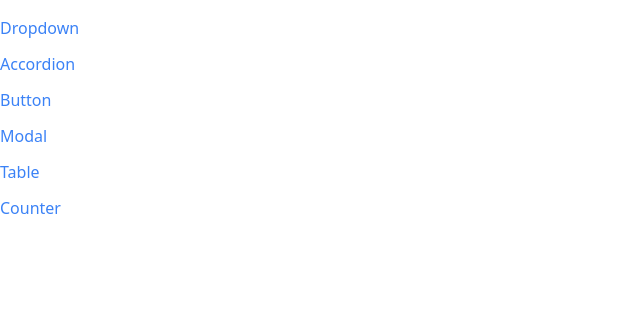
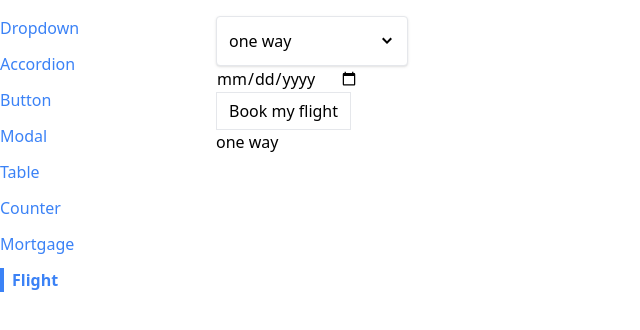
Before and after one commit to JMD1986/comps, a React (Create React App) app: page /flight in a window 1280 px wide. Shown: the top 330 px of the page, without its empty margins (0-640 px from the left). Built offline with nearby package versions, Linux system fonts and the light colour scheme.

Commit message:
built out flight selector

```diff
--- a/src/App.js
+++ b/src/App.js
@@ -8,6 +8,8 @@ import DropDownPage from "./pages/DropDownPage";
 import ModalPage from "./pages/ModalPage";
 import TablePage from "./pages/TablePage";
 import CounterPage from "./pages/CounterPage";
+import Mortgage from "./components/Mortgage";
+import FlightPage from "./pages/FlightPage";
 
 function App() {
   return (
@@ -29,8 +31,14 @@ function App() {
         <Route path="/table">
           <TablePage />
         </Route>
+        <Route path="/mortgage">
+          <Mortgage />
+        </Route>
         <Route path="/counter">
           <CounterPage initialCount={10} />
+        </Route>
+        <Route path="/flight">
+          <FlightPage />
         </Route>
       </div>
     </div>
--- /dev/null
+++ b/src/components/Mortgage.js
@@ -0,0 +1,78 @@
+import { useState } from "react";
+
+export default function Mortgage() {
+  const [setMonthlyPayment, monthlyPayment] = useState(0);
+  const [setTotalInterest, totalInterest] = useState(0);
+  const [setTotalPayment, totalPayment] = useState();
+  const [setLoanAmount, loanAmount] = useState();
+  const [setInterest, interest] = useState();
+  const [setTerm, term] = useState(0);
+
+  let numberOfPayments = term * 12;
+  let interestRate = totalInterest / 12;
+
+  const calculateMonthlyPayment = () => {
+    let payment =
+      loanAmount(interestRate(1 + interestRate) ** numberOfPayments) /
+      ((1 + interestRate) ** numberOfPayments - 1);
+    return payment;
+  };
+  const calculateTotalPayment = () => {
+    return calculateMonthlyPayment * numberOfPayments;
+  };
+  const calculateTotalInterest = () => {};
+  const MonthlyPayment = () => {};
+
+  const TotalPayment = () => {};
+  const TotalInterest = () => {};
+  const handleLoan = (event) => {
+    event.preventDefault();
+    setLoanAmount(event.target.value);
+  };
+  const handleInterest = (event) => {
+    event.preventDefault();
+    setInterest(event.target.value);
+  };
+  const handleTerm = (event) => {
+    event.preventDefault();
+    setTerm(event.target.value);
+  };
+
+  return (
+    <div>
+      <form>
+        <div>
+          <label>Loan Amount</label>
+
+          <input
+            className="p-1 m-3 bg-gray-50 border border-gray-300"
+            type="number"
+            onChange={handleLoan}
+          />
+        </div>
+
+        <div>
+          <label>Interest Rate</label>
+
+          <input
+            className="p-1 m-3 bg-gray-50 border border-gray-300"
+            type="number"
+            onChange={handleInterest}
+          />
+        </div>
+        <div>
+          <label>Loan Term</label>
+
+          <input
+            className="p-1 m-3 bg-gray-50 border border-gray-300"
+            type="number"
+            onChange={handleTerm}
+          />
+        </div>
+      </form>
+      <MonthlyPayment />
+      <TotalPayment />
+      <TotalInterest />
+    </div>
+  );
+}
--- a/src/components/Sidebar.js
+++ b/src/components/Sidebar.js
@@ -8,6 +8,8 @@ function Sidebar() {
     { label: "Modal", path: "/modal" },
     { label: "Table", path: "/table" },
     { label: "Counter", path: "/counter" },
+    { label: "Mortgage", path: "/mortgage" },
+    { label: "Flight", path: "/flight" },
   ];
   const renderedLinks = links.map((link) => {
     return (
--- /dev/null
+++ b/src/pages/FlightPage.js
@@ -0,0 +1,108 @@
+// Requirements
+// The user can choose from two flight options: "One-way flight" and "Return flight".
+// Input date fields
+// The date input fields represent the departure date and return dates.
+// The return date input is displayed if the "Return flight" option is chosen, hidden otherwise.
+// Form validation should be done upon submission for invalid fields:
+// Dates are in the past.
+// Return date is before the departure date.
+// Upon successful submission, a message is displayed informing the user of the selection:
+// One-way flight: "You have booked a one-way flight on YYYY-MM-DD"
+// Return-flight "You have booked a return flight, departing on YYYY-MM-DD and returning on YYYY-MM-DD"
+
+import { useState } from "react";
+import DropDown from "../components/DropDown";
+import Button from "../components/Button";
+
+// Here's an example of the component, with both "One-way flight" and "Return flight" options.
+function FlightPage() {
+  const [flightType, setFlightType] = useState("one way");
+  const [departureDate, setDepartureDate] = useState();
+  const [returnDate, setReturnDate] = useState();
+  const [message, setMessage] = useState("");
+
+  const flightTypeOptions = [
+    {
+      label: "One Way",
+      value: "One Way",
+    },
+    {
+      label: "Return",
+      value: "Return",
+    },
+  ];
+  const flightTypeSelect = (option) => {
+    setFlightType(option.value);
+    console.log(flightType);
+  };
+  const departureDateSelect = (event) => {
+    event.preventDefault();
+    console.log(event.target.value);
+    setDepartureDate(event.target.value);
+  };
+  const returnDateSelect = (event) => {
+    event.preventDefault();
+    console.log(event.target.value);
+    setReturnDate(event.target.value);
+  };
+
+  const checkIfBeforeToday = () => {
+    const now = new Date();
+    const departDate = new Date(departureDate);
+    const returnDat = new Date(returnDate);
+    if (departDate < now || returnDat < now) {
+      return true;
+    } else return false;
+  };
+  const checkIfArrivalBeforeDeparture = () => {
+    const departDate = new Date(departureDate);
+    const returnDat = new Date(returnDate);
+    if (returnDat < departDate) {
+      return true;
+    } else return false;
+  };
+  const handleSubmit = (event) => {
+    event.preventDefault();
+    if (checkIfBeforeToday()) {
+      setMessage("Please Select Future Date");
+    }
+    if (checkIfArrivalBeforeDeparture()) {
+      setMessage("Return must be after depature");
+    }
+    if (
+      checkIfArrivalBeforeDeparture() === false &&
+      checkIfBeforeToday() === false
+    ) {
+      if (flightType === "One Way")
+        setMessage(`you are one a ${flightType} from ${departureDate}`);
+      if (flightType === "Return")
+        setMessage(
+          `you are one a ${flightType} from ${departureDate} and returning on ${returnDate}`
+        );
+    }
+  };
+  return (
+    <div>
+      <form onSubmit={handleSubmit}>
+        <DropDown
+          options={flightTypeOptions}
+          value={{ label: flightType }}
+          onChange={flightTypeSelect}
+        />
+        <div>
+          <input type="date" onChange={departureDateSelect} />
+        </div>
+        <div>
+          {flightType === "Return" && (
+            <input type="date" onChange={returnDateSelect} />
+          )}
+        </div>
+        <Button>Book my flight</Button>
+        {flightType}
+        {message}
+      </form>
+    </div>
+  );
+}
+
+export default FlightPage;
```
Also changed, not shown: src/pages/MortgagePage.js (added).
